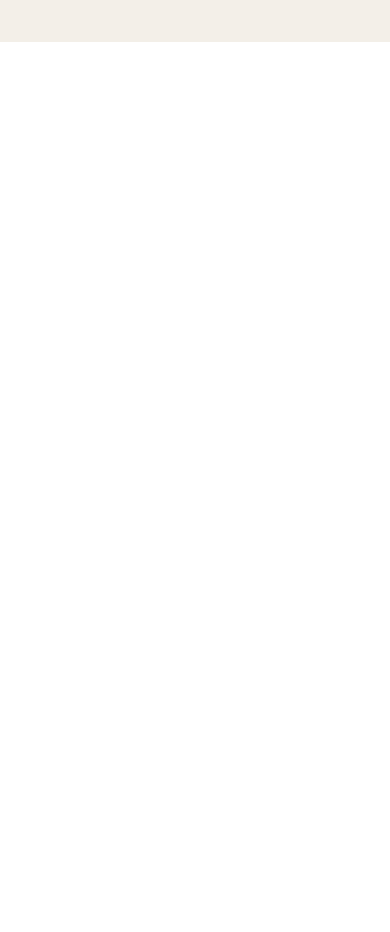
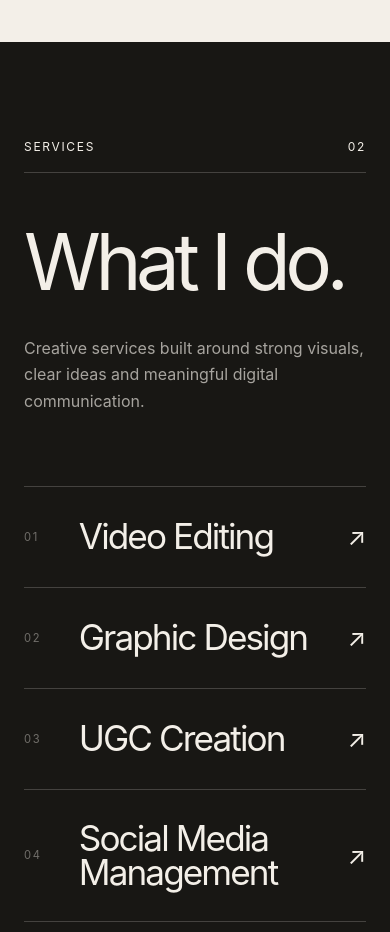
Before and after one commit to IvannIvannov/Anastasia-vol2, a React (Vite) app: page / in a window 390 px wide. Shown: the part 4820-5752 px from the top of the page. Before the commit the page ends 4862 px from the top, so only its background shows below. Built offline with nearby package versions, Linux system fonts and the light colour scheme.

Commit message:
Create interactive services section

```diff
--- a/src/App.tsx
+++ b/src/App.tsx
@@ -2,6 +2,7 @@ import Navbar from "./components/Navbar/Navbar";
 import Hero from "./components/Hero/Hero";
 import SelectedWork from "./components/SelectedWork/SelectedWork";
 import About from "./components/About/About";
+import Services from "./components/Services/Services";
 
 function App() {
   return (
@@ -10,6 +11,7 @@ function App() {
       <Hero />
       <SelectedWork />
       <About />
+      <Services />
     </>
   );
 }
--- /dev/null
+++ b/src/components/Services/Services.css
@@ -0,0 +1,225 @@
+.services {
+    padding: 8rem 3.5rem 10rem;
+
+    background-color: #181714;
+    color: #f3efe8;
+}
+
+/* HEADER */
+
+.services__header {
+    display: flex;
+    align-items: center;
+    justify-content: space-between;
+
+    padding-bottom: 1rem;
+
+    border-bottom: 1px solid rgba(243, 239, 232, 0.2);
+}
+
+.services__label,
+.services__section-number {
+    margin: 0;
+
+    font-size: 0.75rem;
+    text-transform: uppercase;
+    letter-spacing: 0.14em;
+}
+
+/* INTRO */
+
+.services__intro {
+    display: grid;
+    grid-template-columns: 1.4fr 0.6fr;
+
+    gap: 4rem;
+
+    padding: 5rem 0 7rem;
+}
+
+.services__title {
+    margin: 0;
+
+    font-size: clamp(4rem, 9vw, 11rem);
+    font-weight: 400;
+
+    line-height: 0.85;
+    letter-spacing: -0.07em;
+}
+
+.services__subtitle {
+    align-self: end;
+
+    max-width: 420px;
+
+    margin: 0;
+
+    font-size: clamp(1rem, 1.15vw, 1.2rem);
+    line-height: 1.65;
+
+    opacity: 0.65;
+}
+
+/* LIST */
+
+.services__list {
+    border-top: 1px solid rgba(243, 239, 232, 0.2);
+}
+
+.service {
+    overflow: hidden;
+
+    border-bottom: 1px solid rgba(243, 239, 232, 0.2);
+
+    cursor: default;
+}
+
+.service__main {
+    display: grid;
+    grid-template-columns: 80px 1fr auto;
+
+    align-items: center;
+
+    gap: 2rem;
+
+    padding: 2.7rem 0;
+}
+
+.service__number {
+    font-size: 0.7rem;
+
+    letter-spacing: 0.14em;
+
+    opacity: 0.4;
+}
+
+.service__title {
+    margin: 0;
+
+    font-size: clamp(2.7rem, 5vw, 6.5rem);
+    font-weight: 400;
+
+    line-height: 0.95;
+    letter-spacing: -0.055em;
+
+    transition:
+        transform 0.45s cubic-bezier(0.22, 1, 0.36, 1),
+        opacity 0.35s ease;
+}
+
+.service__arrow {
+    font-size: clamp(1.5rem, 2vw, 2.5rem);
+
+    transition: transform 0.4s ease;
+}
+
+/* DESCRIPTION */
+
+.service__description {
+    display: grid;
+    grid-template-columns: 80px 1fr auto;
+
+    max-height: 0;
+
+    opacity: 0;
+
+    overflow: hidden;
+
+    transition:
+        max-height 0.55s cubic-bezier(0.22, 1, 0.36, 1),
+        opacity 0.4s ease;
+}
+
+.service__description p {
+    grid-column: 2;
+
+    max-width: 540px;
+
+    margin: 0;
+    padding-bottom: 2.5rem;
+
+    font-size: 1rem;
+    line-height: 1.65;
+
+    opacity: 0.65;
+}
+
+/* HOVER */
+
+.service:hover .service__title {
+    transform: translateX(18px);
+}
+
+.service:hover .service__arrow {
+    transform: translate(6px, -6px);
+}
+
+.service:hover .service__description {
+    max-height: 180px;
+    opacity: 1;
+}
+
+/* TABLET */
+
+@media (max-width: 1024px) {
+    .services {
+        padding-left: 2.5rem;
+        padding-right: 2.5rem;
+    }
+
+    .services__intro {
+        grid-template-columns: 1fr 0.7fr;
+
+        gap: 3rem;
+    }
+}
+
+/* MOBILE */
+
+@media (max-width: 768px) {
+    .services {
+        padding: 6rem 1.5rem 7rem;
+    }
+
+    .services__intro {
+        grid-template-columns: 1fr;
+
+        gap: 2.5rem;
+
+        padding: 3.5rem 0 4.5rem;
+    }
+
+    .services__title {
+        font-size: clamp(4rem, 20vw, 7rem);
+    }
+
+    .services__subtitle {
+        max-width: 100%;
+    }
+
+    .service__main {
+        grid-template-columns: 42px 1fr auto;
+
+        gap: 0.8rem;
+
+        padding: 2rem 0;
+    }
+
+    .service__title {
+        font-size: clamp(2.2rem, 9vw, 4rem);
+    }
+
+    .service__description {
+        grid-template-columns: 42px 1fr;
+    }
+
+    .service__description p {
+        grid-column: 2;
+
+        font-size: 0.9rem;
+    }
+
+    .service:hover .service__title {
+        transform: translateX(6px);
+    }
+}
--- /dev/null
+++ b/src/components/Services/Services.tsx
@@ -0,0 +1,91 @@
+import { motion } from "motion/react";
+import "./Services.css";
+
+const services = [
+  {
+    number: "01",
+    title: "Video Editing",
+    description:
+      "Dynamic and polished video content for social media, campaigns and digital storytelling.",
+  },
+  {
+    number: "02",
+    title: "Graphic Design",
+    description:
+      "Visual concepts, social media graphics and branded assets with a strong and consistent identity.",
+  },
+  {
+    number: "03",
+    title: "UGC Creation",
+    description:
+      "Natural and engaging content designed to connect brands with their audience in an authentic way.",
+  },
+  {
+    number: "04",
+    title: "Social Media Management",
+    description:
+      "Creative direction, content planning and social media management shaped around each brand.",
+  },
+];
+
+const Services = () => {
+  return (
+    <section id="services" className="services">
+      <div className="services__header">
+        <p className="services__label">Services</p>
+        <span className="services__section-number">02</span>
+      </div>
+
+      <div className="services__intro">
+        <motion.h2
+          initial={{ opacity: 0, y: 50 }}
+          whileInView={{ opacity: 1, y: 0 }}
+          viewport={{ once: true, amount: 0.25 }}
+          transition={{
+            duration: 0.9,
+            ease: [0.22, 1, 0.36, 1],
+          }}
+          className="services__title"
+        >
+          What I do.
+        </motion.h2>
+
+        <p className="services__subtitle">
+          Creative services built around strong visuals, clear ideas and
+          meaningful digital communication.
+        </p>
+      </div>
+
+      <div className="services__list">
+        {services.map((service, index) => (
+          <motion.article
+            key={service.title}
+            initial={{ opacity: 0, y: 35 }}
+            whileInView={{ opacity: 1, y: 0 }}
+            viewport={{ once: true, amount: 0.25 }}
+            transition={{
+              duration: 0.7,
+              delay: index * 0.07,
+              ease: [0.22, 1, 0.36, 1],
+            }}
+            className="service"
+          >
+            <div className="service__main">
+              <span className="service__number">{service.number}</span>
+
+              <h3 className="service__title">{service.title}</h3>
+
+              <span className="service__arrow">↗</span>
+            </div>
+
+            <div className="service__description">
+              <p>{service.description}</p>
+            </div>
+          </motion.article>
+        ))}
+      </div>
+    </section>
+  );
+};
+
+export default Services;
```
